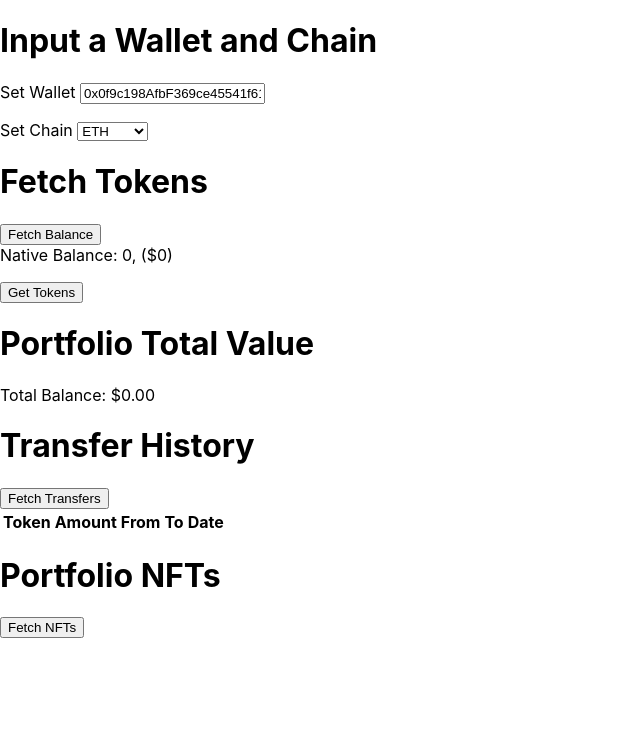
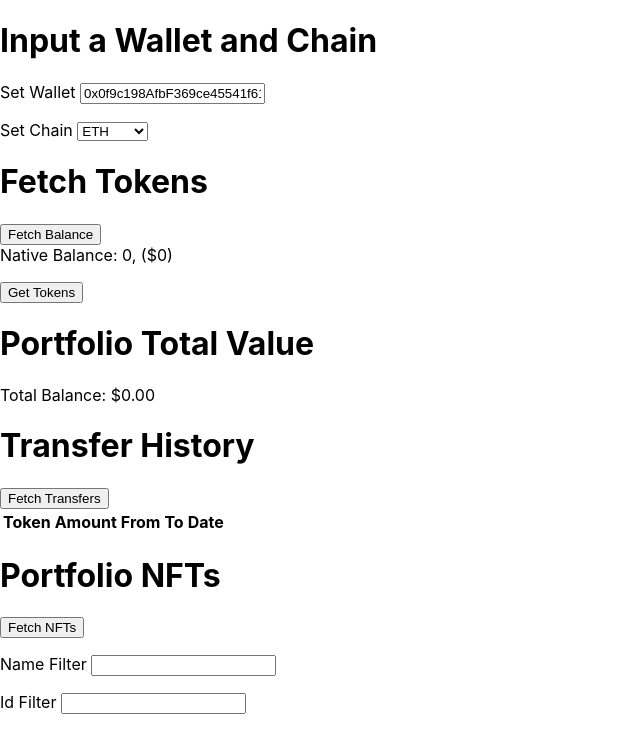
Before and after one commit to ryo0210/moralis_web3, a React (Create React App) app in the folder frontend/: page / in a window 1280 px wide. Shown: the top 746 px of the page, without its empty margins (0-640 px from the left). Built offline with nearby package versions, Linux system fonts and the light colour scheme.

Commit message:
filtering wallet nfts

```diff
--- a/frontend/src/App.js
+++ b/frontend/src/App.js
@@ -16,6 +16,7 @@ function App() {
   const [tokens, setTokens] = useState([]);
   const [transfers, setTransfers] = useState([]);
   const [nfts, setNfts] = useState([]);
+  const [filteredNfts, setFilteredNfts] = useState([]);
 
   return (
     <div className="App">
@@ -54,6 +55,8 @@ function App() {
         chain={chain}
         nfts={nfts}
         setNfts={setNfts}
+        filteredNfts={filteredNfts}
+        setFilteredNfts={setFilteredNfts}
       />
     </div>
   );
--- a/frontend/src/components/Nfts.js
+++ b/frontend/src/components/Nfts.js
@@ -1,8 +1,12 @@
 import React from 'react'
 import axios from 'axios'
+import { useState, useEffect } from "react";
 
-// function Nfts({ chain, wallet, nfts, setNfts }) {
-function Nfts({ wallet, chain, nfts, setNfts }) {
+function Nfts({ chain, wallet, filteredNfts, setFilteredNfts, nfts, setNfts }) {
+    const [nameFilter, setNameFilter] = useState("");
+    const [idFilter, setIdFilter] = useState("");
+
+
     async function getUserNfts() {
         const response = await axios.get("http://localhost:8080/nftBalance", {
             params: {
@@ -10,8 +14,6 @@ function Nfts({ wallet, chain, nfts, setNfts }) {
                 chain: chain,
             },
         });
-        console.log("response.data.result----------------------");
-        console.log(response.data.result);
         if (response.data.result) {
             nftProcessing(response.data.result);
         }
@@ -19,9 +21,6 @@ function Nfts({ wallet, chain, nfts, setNfts }) {
 
     function nftProcessing(t) {
         for (let i = 0; i < t.length; i++) {
-            console.log("t[i]--------------------");
-            console.log(t[i]);
-            try {
             let meta = JSON.parse(t[i].metadata);
             if (meta && meta.image) {
                 if (meta.image.includes(".")) {
@@ -30,32 +29,69 @@ function Nfts({ wallet, chain, nfts, setNfts }) {
                     t[i].image = "https://ipfs.moralis.io:2053/ipfs/" + meta.image;
                 }
             }
-            } catch (e) {
-                console.log("ERROR-------------------------------");
-                console.log(e);
+        }
+        setNfts(t);
+        setFilteredNfts(t);
+    }
+
+    useEffect(() => {
+        if (idFilter.length === 0 && nameFilter.length === 0) {
+            return setFilteredNfts(nfts);
+        }
+
+        let filNfts = [];
+
+        for (let i = 0; i < nfts.length; i++) {
+            if (
+                nfts[i].name.toLowerCase().includes(nameFilter) &&
+                idFilter.length === 0
+            ) {
+                filNfts.push(nfts[i]);
+            } else if (
+                nfts[i].token_id.includes(idFilter) &&
+                nameFilter.length === 0
+            ) {
+                filNfts.push(nfts[i]);
+            } else if (
+                nfts[i].token_id.includes(idFilter) &&
+                nfts[i].name.toLowerCase().includes(nameFilter)
+            ) {
+                filNfts.push(nfts[i]);
             }
         }
-        setNfts(t);
-    }
+
+        setFilteredNfts(filNfts);
+    }, [nameFilter, idFilter]);
 
     return (
-        <>
-            <h1>Portfolio NFTs</h1>
+        <><h1>Portfolio NFTs</h1>
             <div>
                 <button onClick={getUserNfts}>Fetch NFTs</button>
+                <p>
+                    <span> Name Filter </span>
+                    <input
+                        onChange={(e) => setNameFilter(e.target.value)}
+                        value={nameFilter}
+                    ></input>
+                </p>
+                <span> Id Filter </span>
+                <input
+                    onChange={(e) => setIdFilter(e.target.value)}
+                    value={idFilter}
+                ></input>
                 <br />
-                {nfts.length > 0 && nfts.map((e) => {
+                {filteredNfts.length > 0 &&
+                    filteredNfts.map((e) => {
                         return (
                             <>
                                 {e.image && <img src={e.image} width={200} />}
                                 <span>Name: {e.name}, </span>
-                            <span>(ID: {e.token_id}) </span>
+                                <span>(ID: {e.token_id})</span>
                                 <br />
                             </>
                         );
                     })}
-            </div>
-        </>
+            </div></>
     )
 }
 
```
Lines whose indentation alone changed are shown as unchanged.
